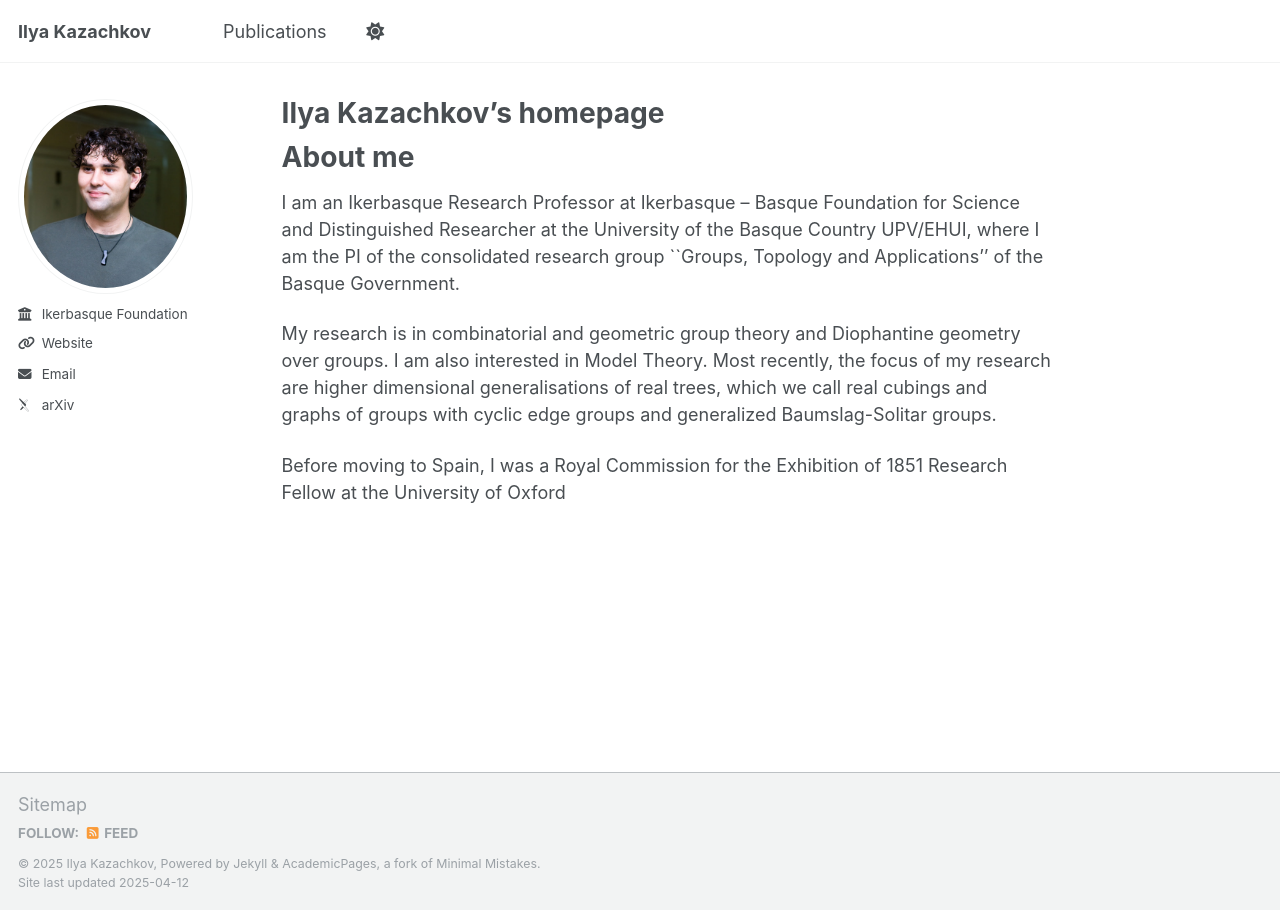
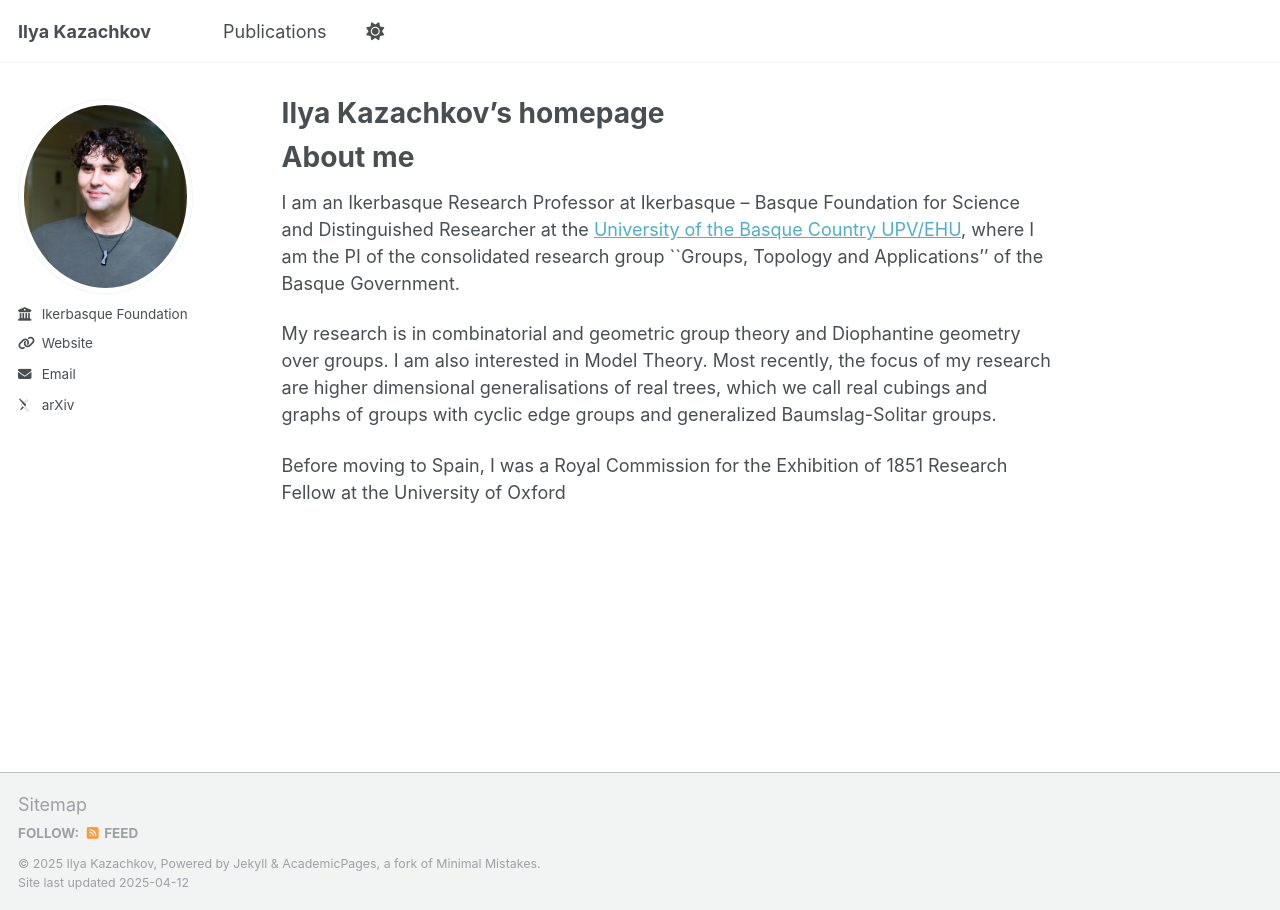
Before and after one commit to ilyakazachkov/ilyakazachkov.github.io, a Jekyll site: the page built from _pages/about.md, in a window 1280 px wide. Built offline with Jekyll 4.4.1, drawn with Linux system fonts in a browser that asks for light colours; some web fonts are replaced.

Commit message:
Update about.md

```diff
--- a/_pages/about.md
+++ b/_pages/about.md
@@ -9,7 +9,7 @@ redirect_from:
 
 About me
 ======
-I am an Ikerbasque Research Professor at Ikerbasque -- Basque Foundation for Science and Distinguished Researcher at the University of the Basque Country UPV/EHUI, where I am the PI of the consolidated research group ``Groups, Topology and Applications'' of the Basque Government.
+I am an Ikerbasque Research Professor at Ikerbasque -- Basque Foundation for Science and Distinguished Researcher at the <a href="https://ehu.eus/">University of the Basque Country UPV/EHU</a>, where I am the PI of the consolidated research group ``Groups, Topology and Applications'' of the Basque Government.
 
 My research is in combinatorial and geometric group theory and Diophantine geometry over groups. I am also interested in Model Theory. Most recently, the focus of my research are higher dimensional generalisations of real trees, which we call real cubings and graphs of groups with cyclic edge groups and generalized Baumslag-Solitar groups.
 
```
